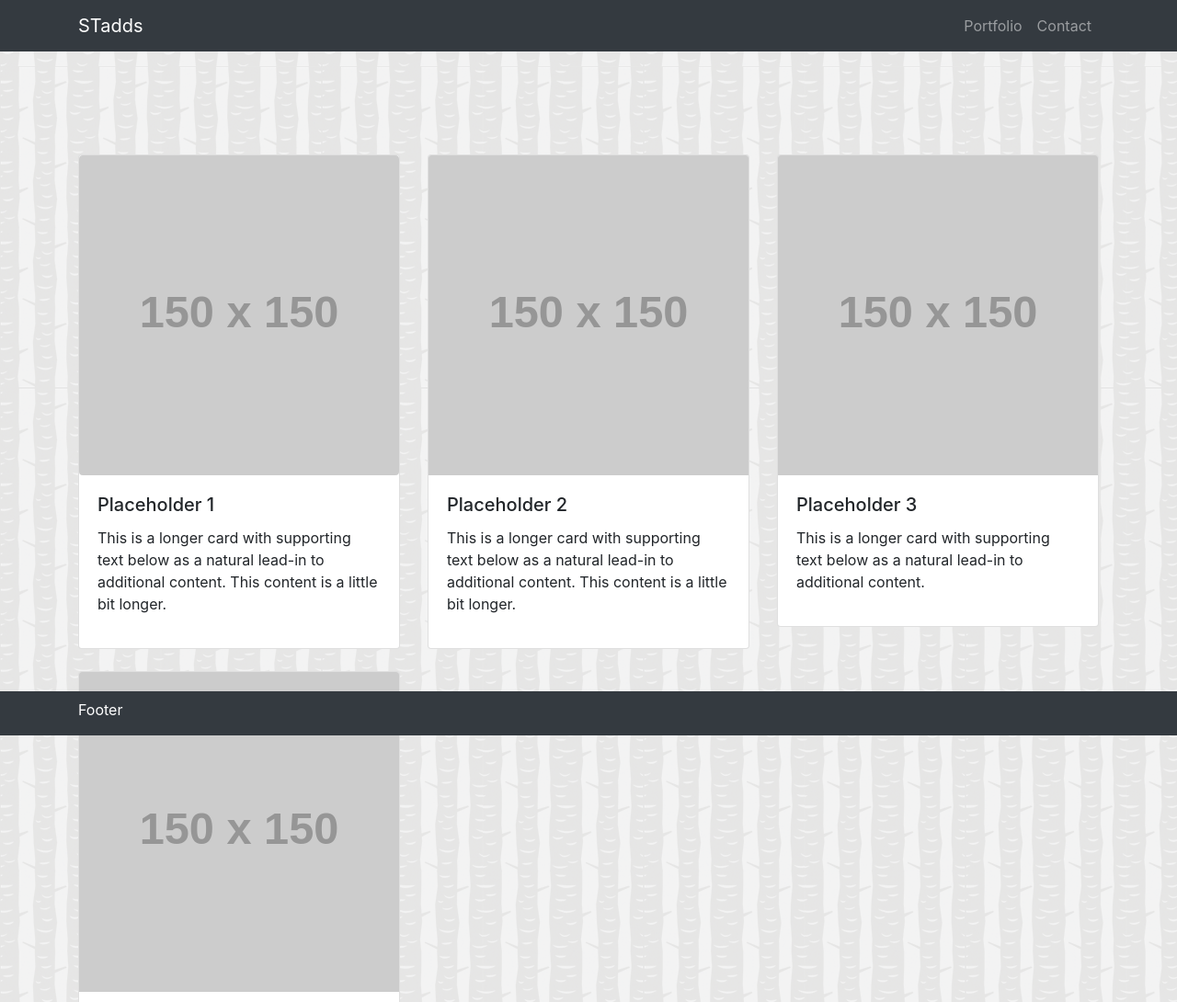
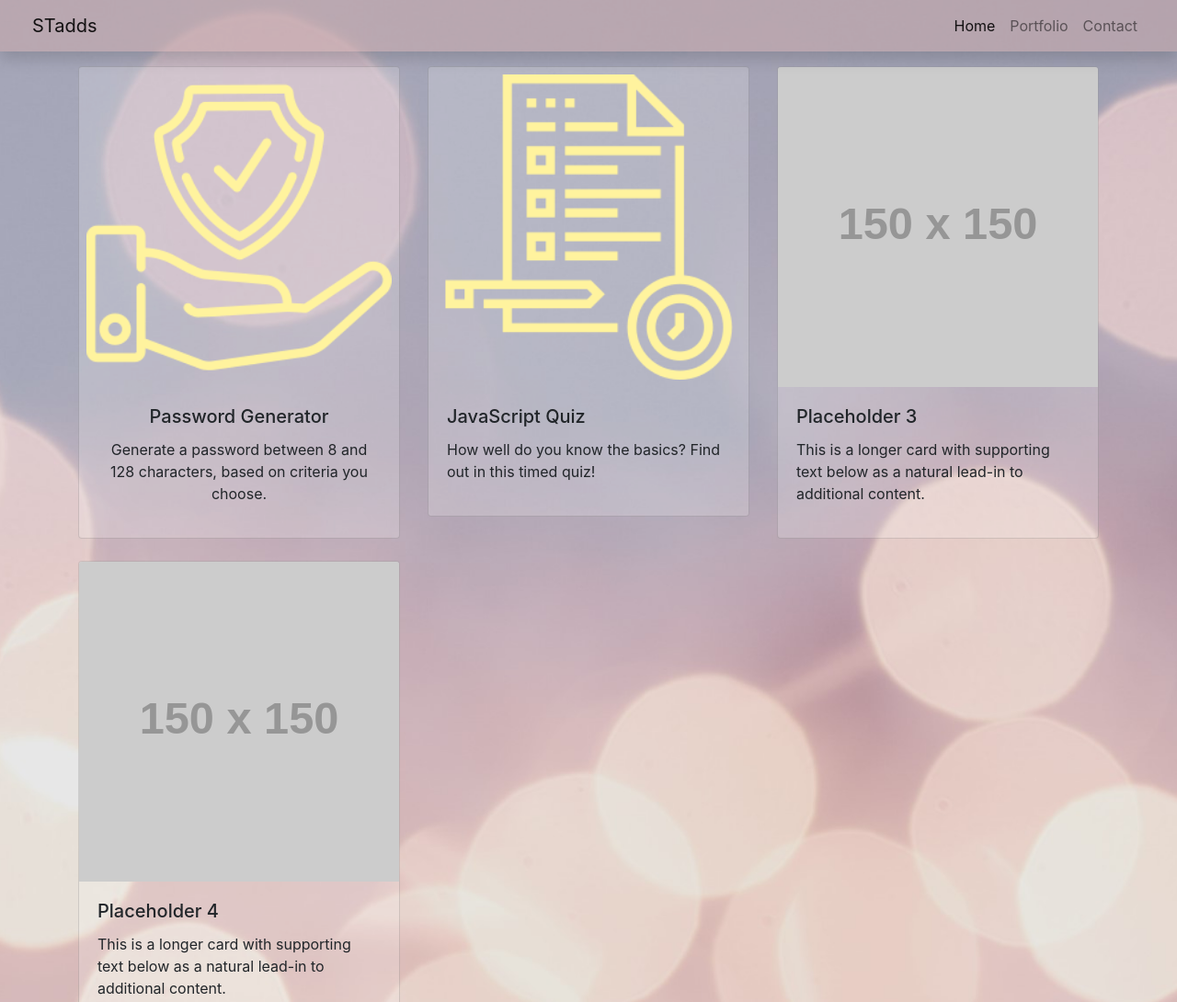
Before and after one commit to stadds/stadds, a plain HTML site: page portfolio.html in a window 1280 px wide. Shown: the top 1090 px of the page at 92% size. Drawn offline with nearby package versions, Linux system fonts and the light colour scheme; placeholder pictures from the web are drawn by us.

Commit message:
Overhauled index, portfolio, contact

```diff
--- a/assets/css/style.css
+++ b/assets/css/style.css
@@ -1,38 +1,43 @@
-html,body{
-    position: relative;
-    padding-top: 4.5rem;
-    background-image:url('../images/tree_bark.png');
-    margin-bottom: 60px;;
+/* html,
+body{
+    height: 100%
 }
 
+.full-page {
+    /* height: 100%; */
+    /* min-height: 500px;
+    background-image: url('https://source.unsplash.com/BtbjCFUvBXs/1920x1080');
+    background-size: cover;
+    background-position: center;
+    background-repeat: repeat;
+  } */
 
-
-.about-img{
-    background-image: url('../images/sakura.png');
-    background-repeat: repeat;
-}
-
-
-.contactform{
-    background-color: #fff;
-    padding: 15px;
-    border-color: #fff;
-    border-left: 6px solid grey;
-    box-shadow: 0 .5rem 1rem rgba(0,0,0,.15)!important;
-}
-
-/*
-html,body{
-    position: relative;
+  body {
     min-height: 100vh;
     padding-top: 4.5rem;
-    background-image:url('../images/tree_bark.png');
-    margin-bottom: 60px;;
-}
+    background-image: url('../images/background/sharon-mccutcheon-NkQD-RHhbvY-unsplash-cropped.jpg');
+    background-size: cover;
+    background-position: center;
+    background-repeat: no-repeat;
+  }
 
-.page-wrap{
-    min-height: 100%;
-    position: relative;
-}
+  /* .page-wrap{
+    height: 100%;
+  } */
 
-*/
+  nav{
+    background-color: rgba(206,170,170, 0.5);
+  }
+
+  .card{
+    background-color: rgba(255,255,255,.2);
+  }
+
+    .contactform{
+        background-color:rgba(255, 243, 157, 0.3);
+        padding: 15px;
+        border-color: #fff39d;
+        border-left: 6px solid #fff39d;
+        color: #666666;
+        box-shadow: 0 .5rem 1rem rgba(0,0,0,.15)!important;
+    }
--- a/portfolio.html
+++ b/portfolio.html
@@ -10,81 +10,54 @@
   <link rel="stylesheet" href="https://stackpath.bootstrapcdn.com/bootstrap/4.4.1/css/bootstrap.min.css"
     integrity="sha384-Vkoo8x4CGsO3+Hhxv8T/Q5PaXtkKtu6ug5TOeNV6gBiFeWPGFN9MuhOf23Q9Ifjh" crossorigin="anonymous">
 
-  <!-- Optional JavaScript -->
-  <!-- jQuery first, then Popper.js, then Bootstrap JS -->
-  <script src="https://code.jquery.com/jquery-3.4.1.slim.min.js"
-    integrity="sha384-J6qa4849blE2+poT4WnyKhv5vZF5SrPo0iEjwBvKU7imGFAV0wwj1yYfoRSJoZ+n"
-    crossorigin="anonymous"></script>
-  <script src="https://cdn.jsdelivr.net/npm/popper.js@1.16.0/dist/umd/popper.min.js"
-    integrity="sha384-Q6E9RHvbIyZFJoft+2mJbHaEWldlvI9IOYy5n3zV9zzTtmI3UksdQRVvoxMfooAo"
-    crossorigin="anonymous"></script>
-  <script src="https://stackpath.bootstrapcdn.com/bootstrap/4.4.1/js/bootstrap.min.js"
-    integrity="sha384-wfSDF2E50Y2D1uUdj0O3uMBJnjuUD4Ih7YwaYd1iqfktj0Uod8GCExl3Og8ifwB6"
-    crossorigin="anonymous"></script>
-
-
-  <link href="https://fonts.googleapis.com/css?family=Lora&display=swap" rel="stylesheet">
-
-  <!--My CSS-->
   <link rel="stylesheet" href="assets/css/style.css">
 
-  <title>STadds Portfolio</title>
-
+  <title>Stadds Portfolio</title>
 </head>
 
-<body>
-  <div class="page-wrap">
+<body class="d-flex align-items-center justify-content-center">
 
-  <!--Header w/ Nav-->
-  <a href="#main-content" class="sr-only sr-only-focusable">Skip to main content</a>
-
-  <!--Header w/ Nav-->
-  <header>
-    <nav class="navbar navbar-expand-md bg-dark navbar-dark fixed-top" role="navigation">
-      <div class="container">
-
-        <a class="navbar-brand" href="index.html">STadds</a>
-
-        <!--Toggle/collapse the hamburger button-->
-        <button class="navbar-toggler ml-auto" type="button" data-toggle="collapse" data-target="#navbarNav"
-          aria-controls="navbarNav" aria-expanded="false" aria-label="Toggle navigation">
+  <!-- Navigation -->
+  <nav class="navbar navbar-expand-lg navbar-light shadow fixed-top">
+    <div class="container-fluid mx-1">
+      <a class="navbar-brand" href="#">STadds</a>
+      <button class="navbar-toggler" type="button" data-toggle="collapse" data-target="#navbarResponsive"
+        aria-controls="navbarResponsive" aria-expanded="false" aria-label="Toggle navigation">
         <span class="navbar-toggler-icon"></span>
       </button>
-
-        <!--Navbar links-->
-        <div class="collapse navbar-collapse" id="navbarNav">
+      <div class="collapse navbar-collapse" id="navbarResponsive">
         <ul class="navbar-nav ml-auto">
-            <li class="nav-item ml-auto">
-              <a class="nav-link" href="portfolio.html">Portfolio</a>
+          <li class="nav-item active">
+            <a class="nav-link" href="index.html">Home</a>
           </li>
-            <li class="nav-item ml-auto">
+          <li class="nav-item">
+            <a class="nav-link" href="portfolio.html">Portfolio
+              <span class="sr-only">(current)</span>
+            </a>
+          </li>
+          <li class="nav-item">
             <a class="nav-link" href="contact.html">Contact</a>
           </li>
         </ul>
       </div>
-
     </div>
-      <!--container-->
   </nav>
-  </header>
-
 
   <!--Main Content-->
  <main id="main-content" class="flex-grow">
 
   <div class="container">
 
-      <div class="row mt-4 row-cols-1 row-cols-md-3">
+    <div class="row row-cols-1 row-cols-md-3">
       <div class="col mb-4">
 
         <!--Project 1 placeholder-->
-          <div class="card">
-            <img src="https://via.placeholder.com/150" class="card-img-top img-fluid rounded" alt="Placeholder image">
+        <div class="card text-center">
+          <img src="assets/images/portfolio/safe.png" class="card-img-top img-fluid rounded p-2" alt="">
           <div class="card-body">
-              <h5 class="card-title">Placeholder 1</h5>
-              <p class="card-text">This is a longer card with supporting text below as a natural lead-in to additional
-                content. This content is a little bit longer.</p>
-                <a href="#" target="_blank" class="stretched-link"></a>
+            <h5 class="card-title">Password Generator</h5>
+            <p class="card-text">Generate a password between 8 and 128 characters, based on criteria you choose.</p>
+              <a href="https://stadds.github.io/uconn-bootcamp-homework/03-PasswordGenerator/modal/index.html" target="_blank" class="stretched-link"></a>
           </div>
         </div>
       </div>
@@ -92,12 +65,11 @@
 
         <!--Project 2 Placeholder-->
         <div class="card">
-            <img src="https://via.placeholder.com/150" class="card-img-top img-fluid" alt="Placeholder image">
+          <img src="assets/images/portfolio/quiz.png" class="card-img-top img-fluid rounded p-2" alt="">
           <div class="card-body">
-              <h5 class="card-title">Placeholder 2</h5>
-              <p class="card-text">This is a longer card with supporting text below as a natural lead-in to additional
-                content. This content is a little bit longer.</p>
-                <a href="#" target="_blank" class="stretched-link"></a>
+            <h5 class="card-title">JavaScript Quiz</h5>
+            <p class="card-text">How well do you know the basics? Find out in this timed quiz!</p>
+              <a href="https://stadds.github.io/uconn-bootcamp-homework/04-CodeQuiz/index.html" target="_blank" class="stretched-link"></a>
           </div>
         </div>
       </div>
@@ -114,8 +86,8 @@
           </div>
         </div>
       </div>
+
       <div class="col mb-4">
-
         <!--Project 4 placeholder-->
         <div class="card">
           <img src="https://via.placeholder.com/150" class="card-img-top img-fluid" alt="Placeholder image">
@@ -127,25 +99,30 @@
           </div>
         </div>
       </div>
+      <!--Card End-->
+
     </div>
   </div>
 
 </main>
 
-  <footer class="bg-dark text-white mt-4 pt-2 fixed-bottom">
-    <div class="container">
-      <div class="row">
-        <div class="col-md-12">
-          <p>Footer</p>
-        </div>
 
-      </div> <!--footer row-->
-    </div> <!--footer container-->
-
-  </footer>
-
-</div> <!--Page wrap-->
-
+  <!-- Optional JavaScript -->
+  <!-- jQuery first, then Popper.js, then Bootstrap JS -->
+  <script src="https://code.jquery.com/jquery-3.4.1.slim.min.js"
+    integrity="sha384-J6qa4849blE2+poT4WnyKhv5vZF5SrPo0iEjwBvKU7imGFAV0wwj1yYfoRSJoZ+n"
+    crossorigin="anonymous"></script>
+  <script src="https://cdn.jsdelivr.net/npm/popper.js@1.16.0/dist/umd/popper.min.js"
+    integrity="sha384-Q6E9RHvbIyZFJoft+2mJbHaEWldlvI9IOYy5n3zV9zzTtmI3UksdQRVvoxMfooAo"
+    crossorigin="anonymous"></script>
+  <script src="https://stackpath.bootstrapcdn.com/bootstrap/4.4.1/js/bootstrap.min.js"
+    integrity="sha384-wfSDF2E50Y2D1uUdj0O3uMBJnjuUD4Ih7YwaYd1iqfktj0Uod8GCExl3Og8ifwB6"
+    crossorigin="anonymous"></script>
 </body>
 
 </html>
+
+<!--
+  Icons made by <a href="https://www.flaticon.com/authors/freepik" title="Freepik">Freepik</a> from <a href="https://www.flaticon.com/" title="Flaticon"> www.flaticon.com</a>
+
+ -->
```
Also changed, not shown: contact.html (+33 -68 lines), index.html (+71 -89 lines), old/index.html (deleted, +0 -52 lines), assets/images/background/sharon-mccutcheon-NkQD-RHhbvY-unsplash-cropped.jpg (added), assets/images/norwegian_rose.png (deleted), assets/images/norwegian_rose_@2X.png (deleted), assets/images/portfolio/quiz.png (added), assets/images/portfolio/safe.png (added), assets/images/sakura.png (deleted), assets/images/tree_bark.png (deleted), 2 other files. Lines whose indentation alone changed are shown as unchanged.
